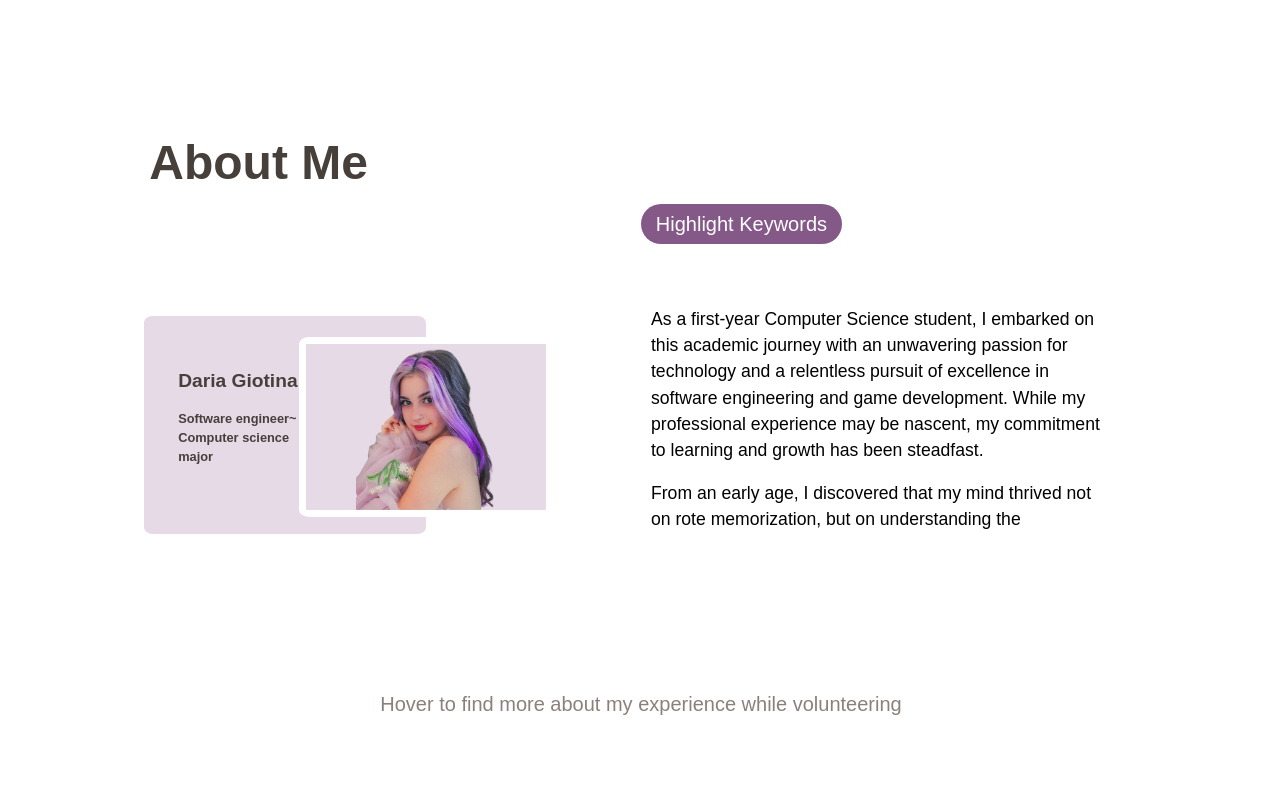
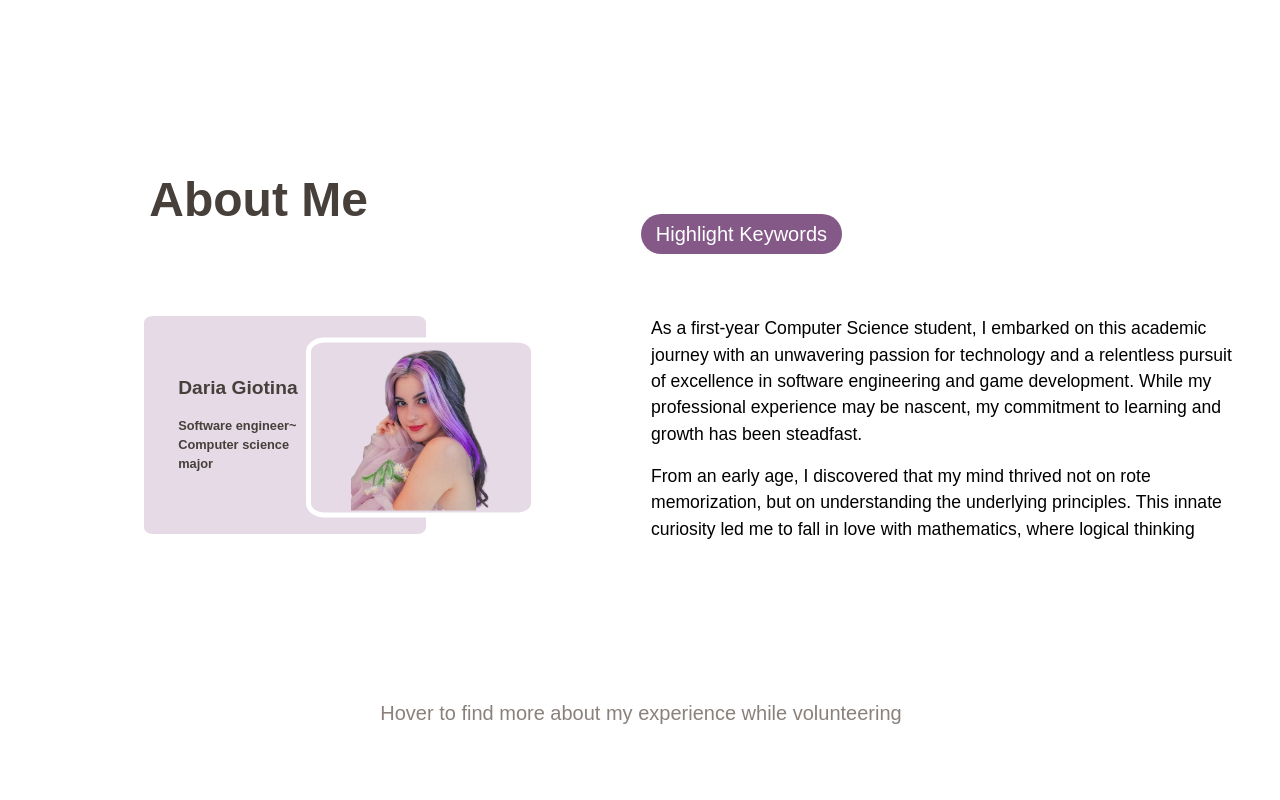
Before and after one commit to WisteryaCandy/Web-Portofolio, a React (Create React App) app: page / in a window 1280 px wide. Shown: the part 980-1780 px from the top of the page. Built offline with nearby package versions, Linux system fonts and the light colour scheme; a web font is replaced by a local one.

Commit message:
Deployed website

```diff
--- a/src/frame2.css
+++ b/src/frame2.css
@@ -12,7 +12,7 @@
     font-weight: bold;
     color: #463F3A;
     left: 10.4%;
-    top: 10%;
+    top: 13%;
   }
   .mobile_icons{
     display: none;
@@ -23,6 +23,7 @@
     display: flex;
     flex-direction: column;
     align-items: center;
+    justify-content: center;
     background-color: #E6DAE7;
     width: 22vw;
     height: 17vw;
@@ -34,15 +35,15 @@
   .Purple_Square2 {
     position: relative;
     background-color: #E6DAE7;
-    width: 90%;
-    height: 90%;
-    transform: translateY(-45%);
-    border-radius: 4%;
-    border: 7px solid #FFFFFF;
+    width: 18vw;
+    height: 14vw;
+    border-radius: 8%;
+    border: 5px solid #FFFFFF;
     display: flex;
+    align-items: center;
     justify-content: center;
-    align-items: center;
-    margin-left: 100%;
+    margin-left: 23%;
+    transform: translateY(12%);
   }
 
   .My_photo2 {
@@ -51,7 +52,7 @@
 
   .myname2 {
     position: relative;
-    transform: translateY(50%);
+    transform: translateY(0%);
     font-family: 'Magra', sans-serif;
     font-weight: bold;
     color: #463F3A;
@@ -71,7 +72,7 @@
 
   .scrollable-container {
     position: relative;
-    width: 47%;
+    width: 55%;
     height: 19vw;
     overflow-y: auto;
     overflow-x: hidden;
@@ -81,7 +82,7 @@
   }
 
   .scrollable-paragraph {
-    width: 90%;
+    width: 100%;
     font-family: 'Magra', sans-serif;
     color: #000000;
     font-size: 110%;
@@ -111,7 +112,7 @@
     outline: 0;
     cursor: pointer;
     transition: all 0.5s ease;
-     margin-top: -10%;
+    margin-top: -22vw;
   }
 
   .highlightButton:hover::before {
@@ -281,7 +282,7 @@
     flex-direction: column;
     align-items: center;
     background-color: #E6DAE7;
-    width: 25vw;
+    width: 22vw;
     height: 18vw;
     border-radius: 3%;
     margin-left: 7%;
@@ -291,30 +292,30 @@
   .Purple_Square2 {
     position: relative;
     background-color: #E6DAE7;
-    width: 90%;
-    height: 100%;
-    transform: translateY(-60%);
-    border-radius: 4%;
+    width: 20vw;
+    height: 16vw;
+    border-radius: 8%;
     border: 5px solid #FFFFFF;
     display: flex;
+    align-items: center;
     justify-content: center;
-    align-items: center;
-    margin-left: 120%;
+    margin-left: 22%;
+    transform: translateY(-30%);
   }
 
   .My_photo2 {
-    width: 12vw;
+    width: 11vw;
   }
 
   .myname2 {
     position: relative;
-    transform: translateY(25%);
+    transform: translateY(30%);
     font-family: 'Magra', sans-serif;
     font-weight: bold;
     color: #463F3A;
     font-size: 2vw;
-    left: -13%;
-    width: 50%;
+    left: -5%;
+    width: 60%;
   }
 
   .myname2_underparagraph {
@@ -328,16 +329,16 @@
 
   .scrollable-container {
     position: relative;
-    width: 47%;
+    width: 58%;
     height: 19vw;
     overflow-y: auto;
     overflow-x: hidden;
-    left: 60%;
+    left: 45%;
     margin-top: 3vw;
   }
 
   .scrollable-paragraph {
-    width: 90%;
+    width: 100%;
     font-family: 'Magra', sans-serif;
     color: #000000;
     font-size: 95%;
@@ -354,8 +355,8 @@
   .highlightButton {
     font-family: 'Magra', sans-serif;
     position: relative;
-    margin-top: -15vw;
-    left: 60%;
+    margin-top: -31vw;
+    left: 45%;
     width: 22%;
     height: 40px;
     font-size: 15px;
@@ -649,7 +650,7 @@
     }
 
     .highlightButton::after {
-      border: 3px solid #845988;
+      border: 0.5vw solid #845988;
       background: #F4F3EE;
       color: #845988;
       border-radius: 20px;
--- a/src/frame2.js
+++ b/src/frame2.js
@@ -106,10 +106,11 @@ const Frame2 = () => {
           <p className="myname2_underparagraph">Software engineer~
             Computer science major</p>
         </div>
-        <div className="Purple_Square2">
+      </div>
+
+      <div className="Purple_Square2">
           <img src="/assets/image_2024-05-12_190546285-removebg-preview.png" className="My_photo2" alt="Daria Giotina" />
         </div>
-      </div>
 
       <div className="container">
         <div
```
